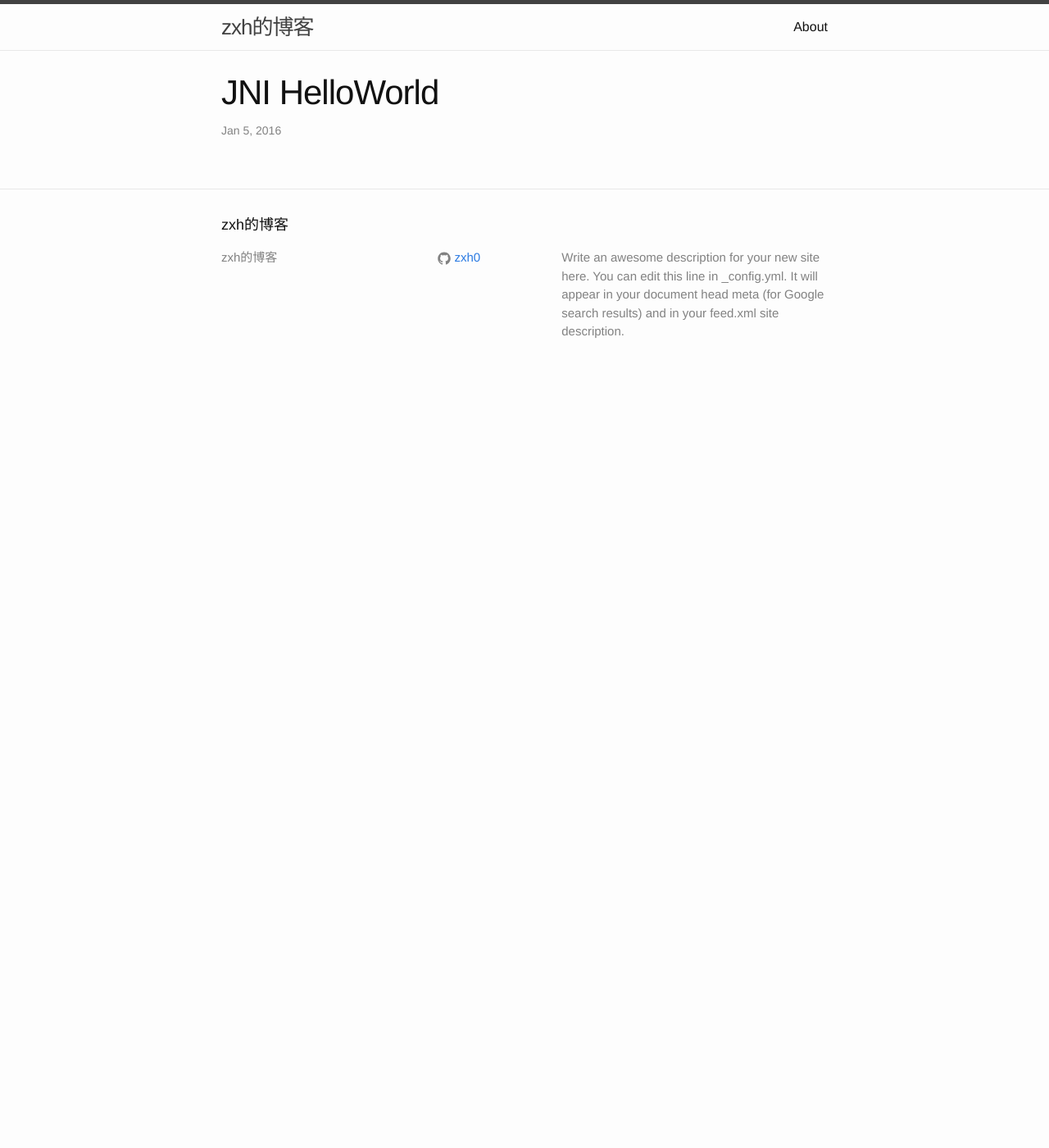
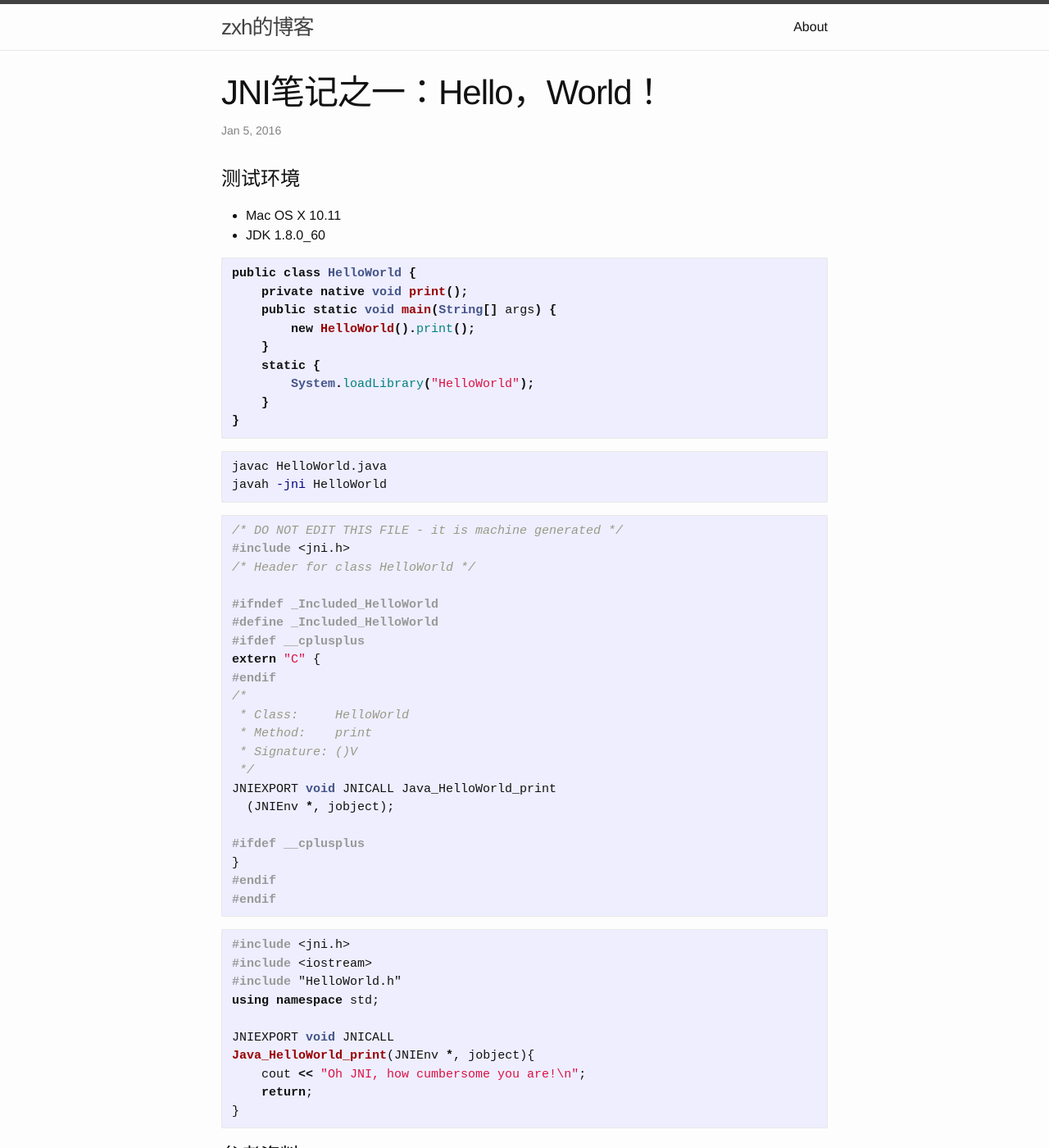
Before and after one commit to 777404/myblog, a Jekyll site: the page built from blog/_posts/2016-01-05-JNI-HelloWorld.md, in a window 1280 px wide and 1400 px high. Shown: the whole window at 82% size. Built offline with Jekyll 4.4.1, drawn with Linux system fonts in a browser that asks for light colours; Markdown is read by kramdown in place of the engine named in the settings; some of the changed text lies outside the part shown.

Commit message:
jni helloworld

````diff
--- a/blog/_posts/2016-01-05-JNI-HelloWorld.md
+++ b/blog/_posts/2016-01-05-JNI-HelloWorld.md
@@ -1,5 +1,73 @@
 ---
 layout: post
-title:  "JNI HelloWorld"
+title:  "JNI笔记之一：Hello，World！"
 date:   2016-01-05
 ---
+
+# 测试环境
+* Mac OS X 10.11
+* JDK 1.8.0_60
+
+
+```java
+public class HelloWorld {
+    private native void print();
+    public static void main(String[] args) {
+        new HelloWorld().print();
+    }
+    static {
+        System.loadLibrary("HelloWorld");
+    }
+}
+```
+
+
+```sh
+javac HelloWorld.java
+javah -jni HelloWorld
+```
+
+
+```cpp
+/* DO NOT EDIT THIS FILE - it is machine generated */
+#include <jni.h>
+/* Header for class HelloWorld */
+
+#ifndef _Included_HelloWorld
+#define _Included_HelloWorld
+#ifdef __cplusplus
+extern "C" {
+#endif
+/*
+ * Class:     HelloWorld
+ * Method:    print
+ * Signature: ()V
+ */
+JNIEXPORT void JNICALL Java_HelloWorld_print
+  (JNIEnv *, jobject);
+
+#ifdef __cplusplus
+}
+#endif
+#endif
+```
+
+
+
+```cpp
+#include <jni.h>
+#include <iostream>
+#include "HelloWorld.h"
+using namespace std;
+
+JNIEXPORT void JNICALL
+Java_HelloWorld_print(JNIEnv *, jobject){
+    cout << "Oh JNI, how cumbersome you are!\n";
+    return;
+}
+```
+
+
+# 参考资料
+* http://docs.oracle.com/javase/8/docs/technotes/guides/jni/spec/intro.html
+* http://mrjoelkemp.com/2012/01/getting-started-with-jni-and-c-on-osx-lion/
````
Also changed, not shown: 2 other files.
